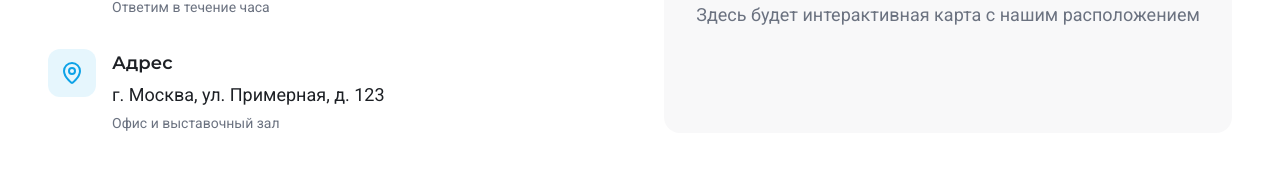
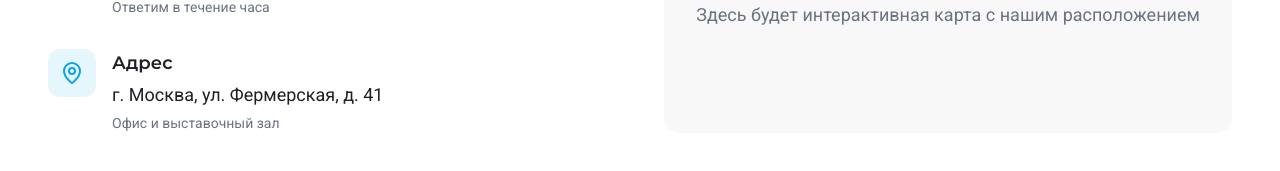
Before and after one commit to pr-poehali-dev/yula-redesign-project, a React (Vite) app: page / in a window 1280 px wide. Shown: the part 3985-4156 px from the top of the page. Built offline with nearby package versions, Linux system fonts and the light colour scheme.

Commit message:
Обновление адресных данных

```diff
--- a/src/pages/Index.tsx
+++ b/src/pages/Index.tsx
@@ -430,7 +430,7 @@ export default function Index() {
                 </div>
                 <div>
                   <h3 className="font-semibold text-lg mb-1">Адрес</h3>
-                  <p className="text-lg">г. Москва, ул. Примерная, д. 123</p>
+                  <p className="text-lg">г. Москва, ул. Фермерская, д. 41</p>
                   <p className="text-sm text-muted-foreground mt-1">Офис и выставочный зал</p>
                 </div>
               </div>
```
